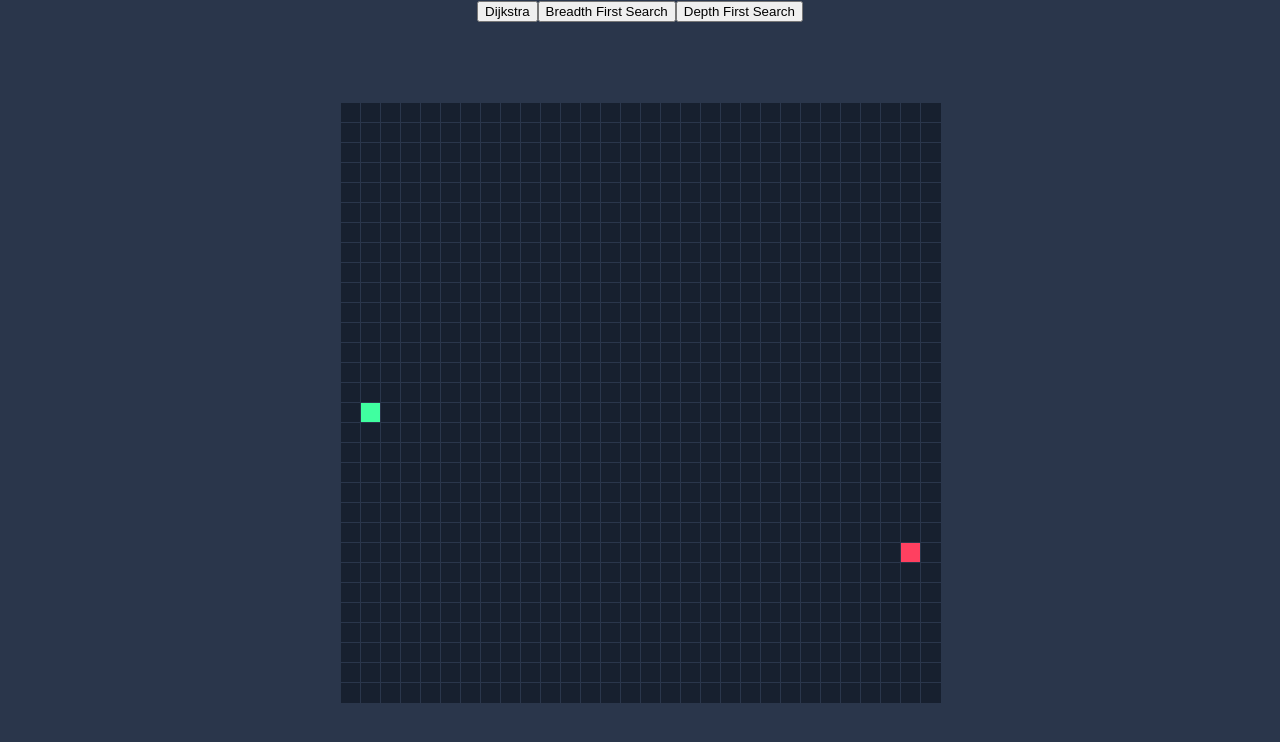
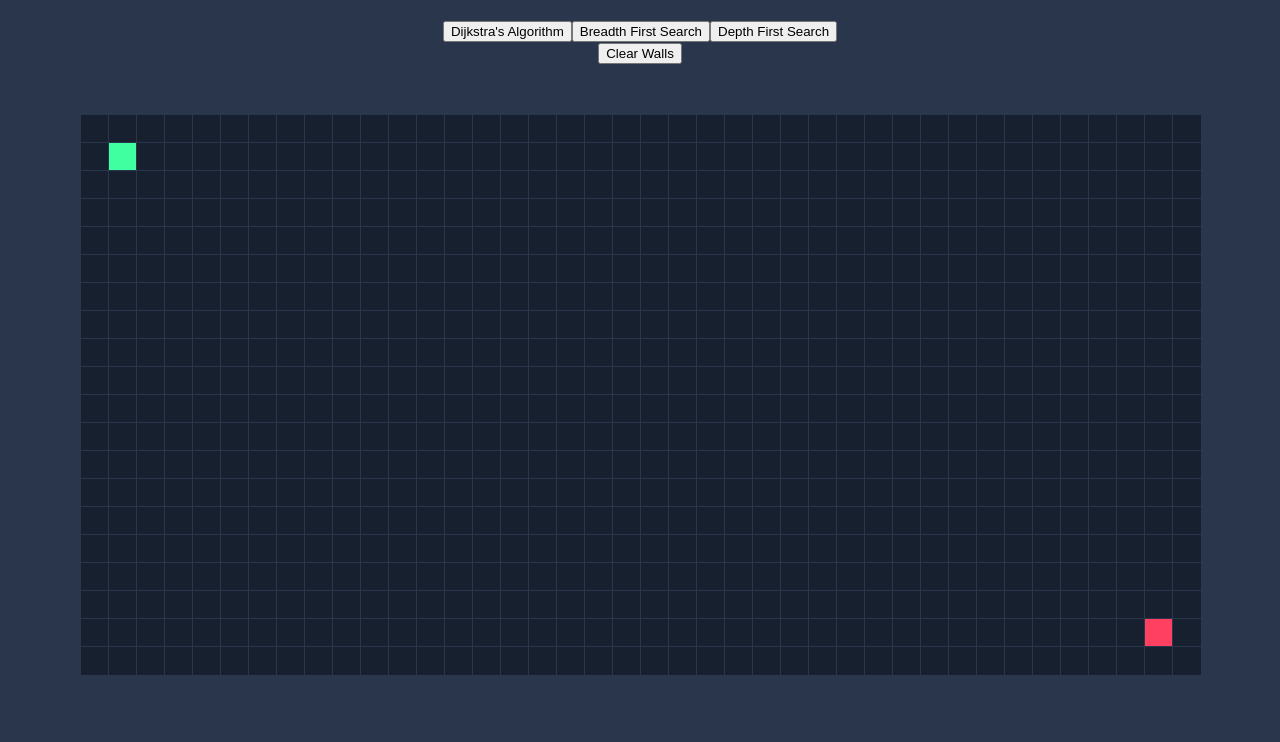
Before and after one commit to allenchung01/PathfindingVisualizer, a React (Create React App) app: page / in a window 1280 px wide. Shown: the top 742 px of the page. Built offline with nearby package versions, Linux system fonts and the light colour scheme.

Commit message:
Refactored and restructured a lot of the code, still some glitches when running back to back algorithms.

```diff
--- a/src/PathfindingVisualizer/Node/Node.css
+++ b/src/PathfindingVisualizer/Node/Node.css
@@ -1,6 +1,6 @@
 .node {
-    width: 20px;
-    height: 20px;
+    width: 28px;
+    height: 28px;
     /*outline: 1px solid rgb(42, 54, 75);*/
     border-top: 1px;
     border-left: 1px;
@@ -17,9 +17,16 @@
 /* The bounds of the node, to make sure the bounds
 don't change during resizing animations */
 .node-bounds {
-    width: 20px;
-    height: 20px;
+    width: 28px;
+    height: 28px;
     display: inline-block;
+    /*border-top: 1px;
+    border-left: 1px;
+    border-bottom: 0px;
+    border-right: 0px;
+    border-style: solid;
+    border-color: rgb(42, 54, 75);*/
+    background-color: rgb(23, 32, 47);
 }
 
 .node-finish {
@@ -43,7 +50,16 @@ don't change during resizing animations */
 }
 
 .node-path {
+    animation-name: pathAnimation;
+    animation-duration: 1.5s;
+    animation-timing-function: ease-out;
+    animation-delay: 0;
+    animation-direction: alternate;
+    animation-iteration-count: 1;
+    animation-fill-mode: forwards;
+    animation-play-state: running;
     background-color: turquoise;
+    border-color: turquoise;
 }
 
 .node-wall {
@@ -65,19 +81,21 @@ body {
 
 @keyframes isVisited {
     0%   {
-        background-color: rgb(23, 32, 47);
+        background-color: rgb(64, 211, 255);
         transform: scale(0.3);
-        border-radius: 100%;
+        /*border-radius: 100%;*/
     }
     50%  {
-        background-color: rgb(75, 75, 42);
+        background-color: rgb(211, 64, 255);
+        transform: scale(1.2);
+        border-color: rgb(211, 64, 255);
     }
-    75%  {
+    /*75%  {
         background-color: rgb(222, 222, 94);
         transform: scale(1.2);
-    }
+    }*/
     100% {
-        background-color: orange;
+        background-color: rgb(23, 32, 47);
         transform: scale(1);
     }
 }
@@ -96,3 +114,15 @@ body {
         background-color: whitesmoke;
     }
 }
+
+@keyframes pathAnimation {
+    0% {
+        transform: scale(0.3);
+    }
+    50% {
+        transform: scale(1.2);
+    }
+    100%  {
+        transform: scale(1);
+    }
+}
--- a/src/PathfindingVisualizer/Node/Node.jsx
+++ b/src/PathfindingVisualizer/Node/Node.jsx
@@ -5,41 +5,15 @@ import './Node.css';
 export default class Node extends Component {
     constructor(props) {
         super(props);
-        this.state = {
-            isVisited: false,
-            isPath: false,
-            isWall: false,
-            distance: Infinity,
-            row: this.props.row,
-            col: this.props.col,
-        };
-    }
-
-    markAsVisited(distance) {
-        this.setState({
-            isVisited: true,
-            distance: distance,
-        });
-    }
-
-    markUnvisited() {
-        this.setState({
-            isVisited: false,
-            isPath: false,
-            distance: Infinity,
-        });
-    }
-
-    markAsPath() {
-        this.setState({isPath: true});
+        this.state = {};
     }
 
     toggleWall() {
-        this.setState({isWall: !this.state.isWall,});
+        this.setState({isWall: !this.props.isWall,});
     }
 
     handleOnMouseDown() {
-        this.props.handleOnMouseDown(this.state.row, this.state.col);
+        this.props.handleOnMouseDown(this.props.row, this.props.col);
     }
 
     handleOnMouseUp() {
@@ -47,13 +21,20 @@ export default class Node extends Component {
     }
 
     handleOnMouseEnter() {
-        this.props.handleOnMouseEnter(this.state.row, this.state.col);
+        this.props.handleOnMouseEnter(this.props.row, this.props.col);
+    }
+
+    shouldComponentUpdate(nextProps, nextState) {
+        if (nextProps.isWall !== this.props.isWall ||
+            nextProps.isVisited !== this.props.isVisited ||
+            nextProps.isPath != this.props.isPath) {
+            return true;
+        }
+        return false;
     }
 
     render() {
-        const {isVisited, isPath, distance, isWall} = this.state;
-        const {isTarget, isStart} = this.props;
-        const node = this.state.node;
+        const {isTarget, isStart, isWall, isVisited, isPath, row, col} = this.props;
         const nodeType =
             isTarget ? 'node-finish' :
             isStart ? 'node-start' :
@@ -67,7 +48,10 @@ export default class Node extends Component {
             onMouseDown = {this.handleOnMouseDown.bind(this)}
             onMouseUp = {this.handleOnMouseUp.bind(this)}
             onMouseEnter = {this.handleOnMouseEnter.bind(this)}>
-                <div className = {`node ${nodeType}`}></div>
+                <div
+                className = {`node ${nodeType}`}
+                id={`node-${row}-${col}`}>
+                </div>
             </div>)
 
     }
--- a/src/PathfindingVisualizer/PathfindingVisualizer.css
+++ b/src/PathfindingVisualizer/PathfindingVisualizer.css
@@ -1,9 +1,18 @@
 .grid {
-    margin: 80px 0 0;
+    margin: 50px 0 0 0;
 }
 
 .row {
     margin: 0px;
     padding: 0px;
-    height: 20px;
+    height: 28px;
 }
+
+.search-algorithms {
+    margin-top: 20px;
+    margin-bottom: 0;
+}
+
+.grid-functions {
+    margin-bottom: 20px;
+}
--- a/src/PathfindingVisualizer/PathfindingVisualizer.jsx
+++ b/src/PathfindingVisualizer/PathfindingVisualizer.jsx
@@ -6,13 +6,13 @@ import {depthFirstSearch} from './Search Algorithms/DepthFirstSearch';
 
 import './PathfindingVisualizer.css';
 
-const NUM_ROWS = 30;
-const NUM_COLS = 30;
+const NUM_ROWS = 20;
+const NUM_COLS = 40;
 
-const START_NODE_ROW = 15;
+const START_NODE_ROW = 1;
 const START_NODE_COL = 1;
-const TARGET_NODE_ROW = 22;
-const TARGET_NODE_COL = 28;
+const TARGET_NODE_ROW = 18;
+const TARGET_NODE_COL = 38;
 
 export default class PathfindingVisualizer extends Component {
     constructor(props) {
@@ -24,18 +24,24 @@ export default class PathfindingVisualizer extends Component {
     }
 
     componentDidMount() {
-        const grid = this.createGrid();
+        const grid = this.createInitialGrid();
         document.body.onmouseup = this.handleOnMouseUp.bind(this);
-        this.setState({grid});
+        document.body.onmouseleave = this.handleOnMouseUp.bind(this);
+        this.setState({grid: grid});
     }
 
     render() {
         const {grid} = this.state;
         return (
             <div>
-                <button onClick={() => this.visualizeDijkstra()}>Dijkstra</button>
+                <div className="search-algorithms">
+                    <button onClick={() => this.visualizeDijkstra()}>Dijkstra's Algorithm</button>
                     <button onClick={() => this.visualizeBreadthFirstSearch()}>Breadth First Search</button>
                     <button onClick={() => this.visualizeDepthFirstSearch()}>Depth First Search</button>
+                </div>
+                <div className="grid-functions">
+                    <button onClick={this.clearWalls.bind(this)}>Clear Walls</button>
+                </div>
                 {this.displayGrid(grid)}
             </div>
         );
@@ -43,9 +49,12 @@ export default class PathfindingVisualizer extends Component {
 
     // Visualize Dijkstra search algorithm.
     visualizeDijkstra() {
-        this.resetNodes(this.state.grid);
-        this.setState({grid: this.state.grid});
-        const {grid} = this.state;
+        // Reset nodes to unvisited, non-path state.
+        let grid = this.copyGrid();
+        this.resetNodes(grid);
+        this.setState({grid: grid});
+        // Make another copy of grid to use with dijkstra algorithm.
+        grid = this.copyGrid();
         const startNode = grid[START_NODE_ROW][START_NODE_COL];
         const targetNode = grid[TARGET_NODE_ROW][TARGET_NODE_COL];
         const {visitedNodesInOrder, shortestPathReversed} = dijkstra(grid, startNode, targetNode, NUM_ROWS, NUM_COLS);
@@ -54,9 +63,12 @@ export default class PathfindingVisualizer extends Component {
 
     // Visualize Breadth First Search algorithm.
     visualizeBreadthFirstSearch() {
-        this.resetNodes(this.state.grid);
-        this.setState({grid: this.state.grid});
-        const {grid} = this.state;
+        // Reset nodes to unvisited, non-path state.
+        let grid = this.copyGrid();
+        this.resetNodes(grid);
+        this.setState({grid: grid});
+        // Make another copy of grid to use with dijkstra algorithm.
+        grid = this.copyGrid();
         const startNode = grid[START_NODE_ROW][START_NODE_COL];
         const targetNode = grid[TARGET_NODE_ROW][TARGET_NODE_COL];
         const {visitedNodesInOrder, shortestPathReversed} = breadthFirstSearch(grid, startNode, targetNode, NUM_ROWS, NUM_COLS);
@@ -65,9 +77,12 @@ export default class PathfindingVisualizer extends Component {
 
     // Visualize Depth First Search algorithm.
     visualizeDepthFirstSearch() {
-        this.resetNodes(this.state.grid);
-        this.setState({grid: this.state.grid});
-        const {grid} = this.state;
+        // Reset nodes to unvisited, non-path state.
+        let grid = this.copyGrid();
+        this.resetNodes(grid);
+        this.setState({grid: grid});
+        // Make another copy of grid to use with dijkstra algorithm.
+        grid = this.copyGrid();
         const startNode = grid[START_NODE_ROW][START_NODE_COL];
         const targetNode = grid[TARGET_NODE_ROW][TARGET_NODE_COL];
         const {visitedNodesInOrder, pathReversed} = depthFirstSearch(grid, startNode, targetNode, NUM_ROWS, NUM_COLS);
@@ -79,7 +94,8 @@ export default class PathfindingVisualizer extends Component {
         for (let i = 0; i < visitedNodesInOrder.length; i++) {
             setTimeout(() => {
                 const node = visitedNodesInOrder[i];
-              node.ref.current.markAsVisited(node.distance);
+                // Normally shouldn't do this, but had to to optimize performance.
+                document.getElementById(`node-${node.row}-${node.col}`).className = 'node node-visited';
                 // Start path animation after last visited node.
                 if (i === visitedNodesInOrder.length - 1) {
                     this.animatePath(pathReversed);
@@ -93,35 +109,36 @@ export default class PathfindingVisualizer extends Component {
         for (let i = pathReversed.length - 1; i >= 0; i--) {
             setTimeout(() => {
                 const node = pathReversed[i];
-                node.ref.current.markAsPath();
+                document.getElementById(`node-${node.row}-${node.col}`).className = 'node node-path';
             }, 1000 * ((pathReversed.length - i) / pathReversed.length));
         }
     }
 
     // Handles onMouseDown event on node at given row and column.
     handleOnMouseDown(row, col) {
-        const grid = this.state.grid;
+        const grid = this.copyGrid();
         const node = grid[row][col];
         node.isWall = !node.isWall;
-        node.ref.current.toggleWall();
-        this.setState({mouseDown: true});
+        this.setState({grid: grid, mouseDown: true});
     }
 
     handleOnMouseUp() {
+        if (this.state.mouseDown === true) {
             this.setState({mouseDown: false});
+        }
     }
 
     handleOnMouseEnter(row, col) {
         if (this.state.mouseDown === true) {
-            const {grid} = this.state;
+            const grid = this.copyGrid();
             const node = grid[row][col];
             node.isWall = !node.isWall;
-            node.ref.current.toggleWall();
+            this.setState({grid: grid})
         }
     }
 
     // Create a 2D array of node objects.
-    createGrid() {
+    createInitialGrid() {
         const grid = [];
         for (let row = 0; row < NUM_ROWS; row++) {
             const currentRow = [];
@@ -143,10 +160,13 @@ export default class PathfindingVisualizer extends Component {
                         {row.map((node, nodeIndex) => {
                             return (
                                 <Node
-                                ref={node.ref}
+                                draggable="false"
                                 key={nodeIndex}
                                 isStart={node.isStart}
                                 isTarget={node.isTarget}
+                                isWall={node.isWall}
+                                isVisited={node.isVisited}
+                                isPath={node.isPath}
                                 row={node.row}
                                 col={node.col}
                                 handleOnMouseDown={this.handleOnMouseDown.bind(this)}
@@ -160,16 +180,41 @@ export default class PathfindingVisualizer extends Component {
         );
     }
 
-    // Reset's all nodes back to an univisited state.
+    // Reset's all nodes back to an univisited, non-path state.
     resetNodes(grid) {
         for (const row of grid) {
             for (const node of row) {
-                node.ref.current.markUnvisited();
                 node.isVisited = false;
+                node.isPath = false;
                 node.previousNode = null;
                 node.distance = Infinity;
             }
         }
+    }
+
+    clearWalls() {
+        const grid = this.copyGrid();
+        for (const row of grid) {
+            for (const node of row) {
+                if (node.isWall) {
+                    node.isWall = false;
+                }
+            }
+        }
+        this.setState({grid: grid});
+    }
+
+    copyGrid() {
+        const grid = this.state.grid;
+        const copiedGrid = [];
+        for (const row of grid) {
+            const copiedRow = row.map((node) => {
+                const copiedNode = Object.assign({}, node);
+                return copiedNode;
+            })
+            copiedGrid.push(copiedRow);
+        }
+        return copiedGrid;
     }
 }
 
@@ -185,6 +230,4 @@ function NodeObj(col, row) {
     this.distance = Infinity;
     // Previous node used to trace path.
     this.previousNode = null;
-    // Each node has a reference to it's UI component.
-    this.ref = React.createRef();
 }
```
Lines whose indentation alone changed are shown as unchanged.
